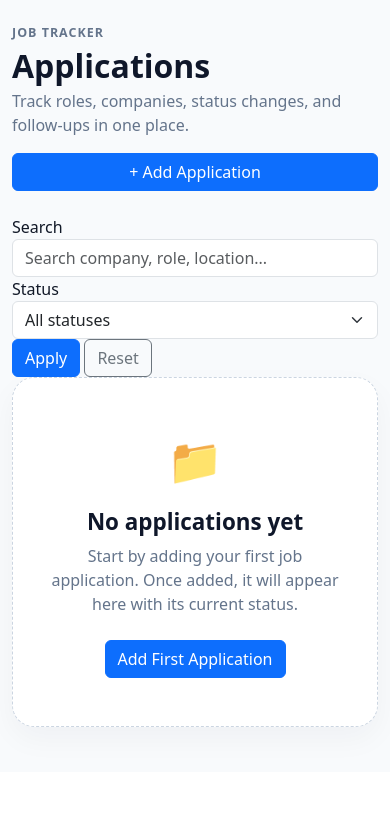
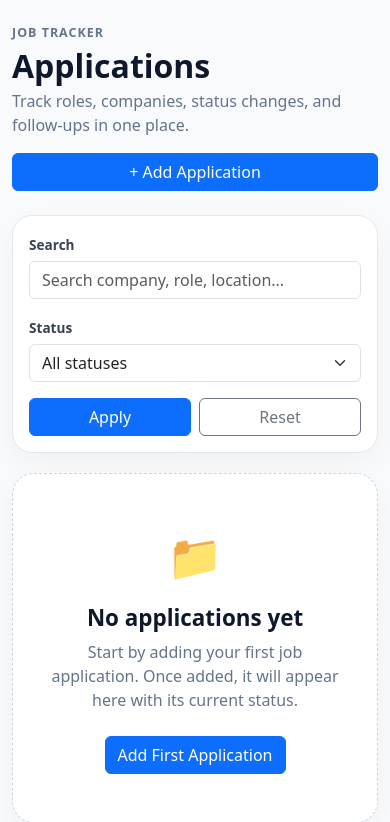
Before and after one commit to AtramAniket/career_os, a Flask app: page /applications/ in a window 390 px wide. Shown: the part 72-894 px from the top of the page. Before the commit the page ends 807 px from the top, so only its background shows below. Run offline with Flask 3, Linux system fonts and the light colour scheme; the visitor is signed in with stand-in values (Sample User, id 1); data that the repository does not hold is empty.

Commit message:
added updated css for search filter

```diff
--- a/app/static/css/applications.css
+++ b/app/static/css/applications.css
@@ -471,3 +471,44 @@
     gap: 0.25rem;
   }
 }
+
+/*applications search filter*/
+
+.application-filters {
+    background: #ffffff;
+    border: 1px solid #e5e7eb;
+    border-radius: 20px;
+    padding: 1rem;
+    margin-bottom: 1.25rem;
+    display: grid;
+    grid-template-columns: 1.5fr 1fr auto;
+    gap: 1rem;
+    align-items: end;
+    box-shadow: 0 10px 30px rgba(15, 23, 42, 0.04);
+}
+
+.filter-group label {
+    font-size: 0.85rem;
+    font-weight: 700;
+    color: #374151;
+    margin-bottom: 0.35rem;
+}
+
+.filter-actions {
+    display: flex;
+    gap: 0.5rem;
+}
+
+@media (max-width: 768px) {
+    .application-filters {
+        grid-template-columns: 1fr;
+    }
+
+    .filter-actions {
+        width: 100%;
+    }
+
+    .filter-actions .btn {
+        flex: 1;
+    }
+}
```
